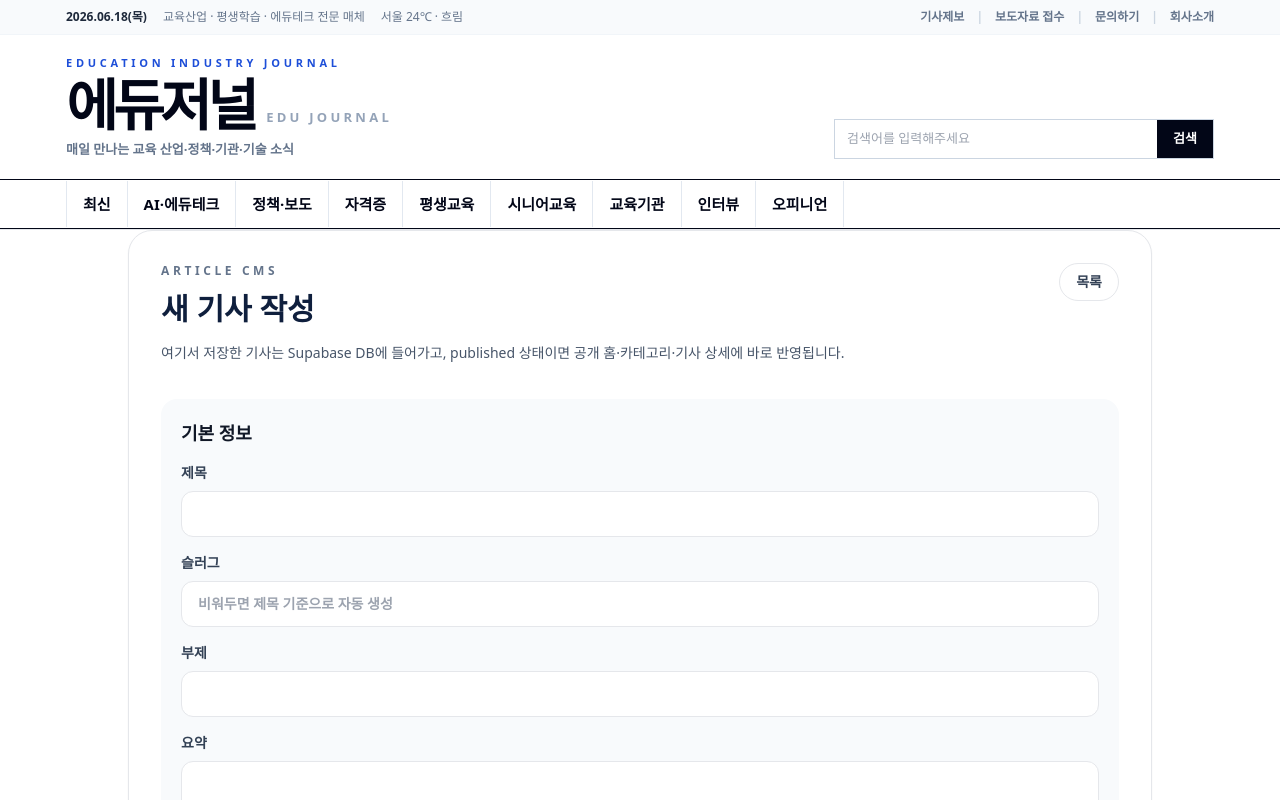
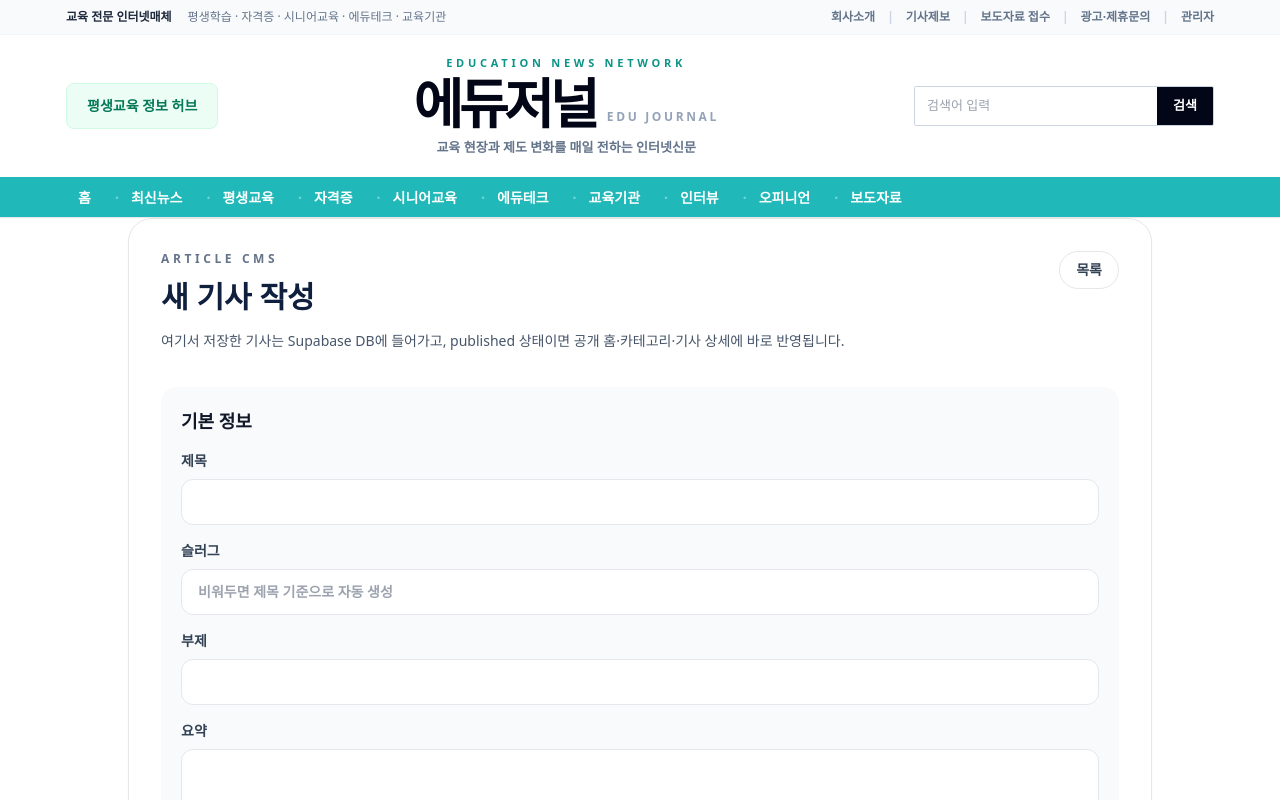
Before and after one commit to apark12321-ux/vision-media-mediaoffice, a Next.js app: page /admin/articles/new in a window 1280 px wide. Shown: the top 800 px of the page. Built offline with nearby package versions, Linux system fonts and the light colour scheme.

Commit message:
Adapt header to Korean local newspaper style

```diff
--- a/components/layout/public-header.tsx
+++ b/components/layout/public-header.tsx
@@ -1,37 +1,38 @@
 import Link from 'next/link';
 
 const navItems = [
-  ['최신', '/articles'],
-  ['AI·에듀테크', '/category/edutech-ai'],
-  ['정책·보도', '/category/press-release'],
+  ['홈', '/'],
+  ['최신뉴스', '/articles'],
+  ['평생교육', '/category/lifelong-education'],
   ['자격증', '/category/career-dev'],
-  ['평생교육', '/category/lifelong-education'],
   ['시니어교육', '/category/senior-education'],
+  ['에듀테크', '/category/edutech-ai'],
   ['교육기관', '/category/edu-institution'],
   ['인터뷰', '/category/interview-people'],
-  ['오피니언', '/category/opinion']
+  ['오피니언', '/category/opinion'],
+  ['보도자료', '/category/press-release']
 ] as const;
 
 const utilityLinks = [
+  ['회사소개', '/about'],
   ['기사제보', '/report'],
   ['보도자료 접수', '/press'],
-  ['문의하기', '/contact'],
-  ['회사소개', '/about']
+  ['광고·제휴문의', '/partnership'],
+  ['관리자', '/admin']
 ] as const;
 
 export function PublicHeader() {
   return (
-    <header className="border-b bg-white">
+    <header id="top" className="border-b bg-white">
       <div className="border-b border-slate-100 bg-slate-50">
         <div className="mx-auto flex max-w-[1180px] flex-col gap-2 px-4 py-2 text-[12px] text-slate-500 md:flex-row md:items-center md:justify-between">
           <div className="flex flex-wrap items-center gap-x-4 gap-y-1">
-            <span className="font-black text-slate-800">2026.06.18(목)</span>
-            <span>교육산업 · 평생학습 · 에듀테크 전문 매체</span>
-            <span className="hidden md:inline">서울 24℃ · 흐림</span>
+            <span className="font-black text-slate-800">교육 전문 인터넷매체</span>
+            <span>평생학습 · 자격증 · 시니어교육 · 에듀테크 · 교육기관</span>
           </div>
           <div className="flex flex-wrap items-center gap-x-3 gap-y-1 font-bold">
             {utilityLinks.map(([label, href], index) => (
-              <Link key={href} href={href} className="hover:text-blue-700">
+              <Link key={href} href={href} className="hover:text-teal-700">
                 {index > 0 ? <span className="mr-3 text-slate-300">|</span> : null}{label}
               </Link>
             ))}
@@ -39,30 +40,29 @@ export function PublicHeader() {
         </div>
       </div>
 
-      <div className="mx-auto flex max-w-[1180px] flex-col gap-4 px-4 py-5 md:flex-row md:items-end md:justify-between">
-        <Link href="/" className="block">
-          <p className="text-[11px] font-black tracking-[0.34em] text-blue-700">EDUCATION INDUSTRY JOURNAL</p>
-          <div className="mt-1 flex items-end gap-3">
-            <span className="text-[42px] font-black leading-none tracking-[-0.08em] text-slate-950 md:text-[56px]">에듀저널</span>
-            <span className="pb-1 text-[13px] font-black tracking-[0.25em] text-slate-400">EDU JOURNAL</span>
+      <div className="mx-auto flex max-w-[1180px] flex-col gap-4 px-4 py-5 md:flex-row md:items-center md:justify-between">
+        <div className="hidden rounded-lg border border-emerald-100 bg-emerald-50 px-5 py-3 text-center text-sm font-black text-emerald-700 md:block">
+          평생교육 정보 허브
+        </div>
+        <Link href="/" className="block text-center">
+          <p className="text-[11px] font-black tracking-[0.34em] text-teal-600">EDUCATION NEWS NETWORK</p>
+          <div className="mt-1 flex items-end justify-center gap-3">
+            <span className="text-[42px] font-black leading-none tracking-[-0.08em] text-slate-950 md:text-[54px]">에듀저널</span>
+            <span className="pb-1 text-[12px] font-black tracking-[0.22em] text-slate-400">EDU JOURNAL</span>
           </div>
-          <p className="mt-2 text-[13px] font-semibold text-slate-500">매일 만나는 교육 산업·정책·기관·기술 소식</p>
+          <p className="mt-2 text-[13px] font-semibold text-slate-500">교육 현장과 제도 변화를 매일 전하는 인터넷신문</p>
         </Link>
-        <form action="/search" className="flex h-10 w-full max-w-[380px] overflow-hidden border border-slate-300 bg-white">
-          <input name="q" aria-label="기사 검색" placeholder="검색어를 입력해주세요" className="min-w-0 flex-1 px-3 text-[13px] outline-none" />
+        <form action="/search" className="flex h-10 w-full max-w-[300px] overflow-hidden rounded-sm border border-slate-300 bg-white">
+          <input name="q" aria-label="기사 검색" placeholder="검색어 입력" className="min-w-0 flex-1 px-3 text-[13px] outline-none" />
           <button className="bg-slate-950 px-4 text-[13px] font-black text-white" type="submit">검색</button>
         </form>
       </div>
 
-      <nav className="border-y border-slate-950 bg-white text-slate-950">
-        <div className="mx-auto flex h-12 max-w-[1180px] items-center overflow-x-auto px-4 text-[15px] font-black">
-          {navItems.map(([label, href]) => (
-            <Link
-              key={href}
-              href={href}
-              className="shrink-0 border-r border-slate-200 px-4 py-3 hover:bg-slate-950 hover:text-white first:border-l"
-            >
-              {label}
+      <nav className="bg-[#20b8b8] text-white">
+        <div className="mx-auto flex h-10 max-w-[1180px] items-center overflow-x-auto px-4 text-[14px] font-black">
+          {navItems.map(([label, href], index) => (
+            <Link key={href} href={href} className="shrink-0 px-3 py-2 hover:bg-teal-700">
+              {index > 0 ? <span className="mr-3 text-white/40">·</span> : null}{label}
             </Link>
           ))}
         </div>
```
